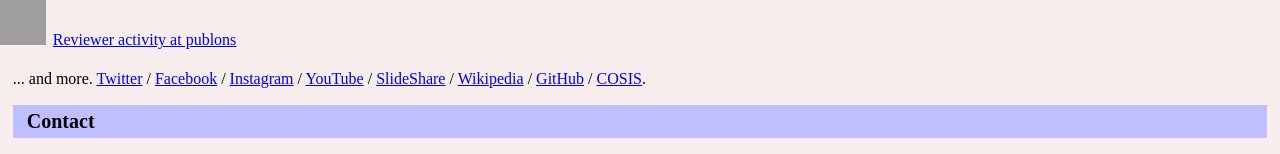
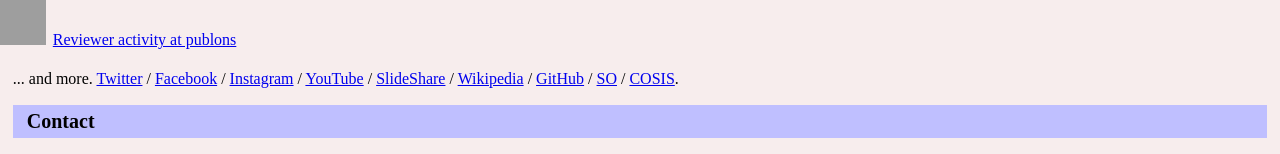
Before and after one commit to sekika/toyo, a plain HTML site: page en/index.html in a window 1280 px wide. Shown: the part 3463-3617 px from the top of the page. Drawn offline with Linux system fonts and the light colour scheme.

Commit message:
Stack Overflow

```diff
--- a/en/index.html
+++ b/en/index.html
@@ -92,6 +92,7 @@ I have a broad interest in environmental topics as a scientist. At Toyo Universi
   <a href="http://www.slideshare.net/katsutoshiseki/presentations">SlideShare</a></a> /
   <a href="http://en.wikipedia.org/wiki/User:Katsutoshi_Seki">Wikipedia</a> /
   <a href="https://github.com/sekika">GitHub</a> /
+  <a href="http://stackoverflow.com/users/5540063/seki">SO</a> /
   <a href="http://www.cosis.net/profile/katsutoshi.seki">COSIS</a>.
 
 <!-- h2>Scientific Tools</h2>
```
